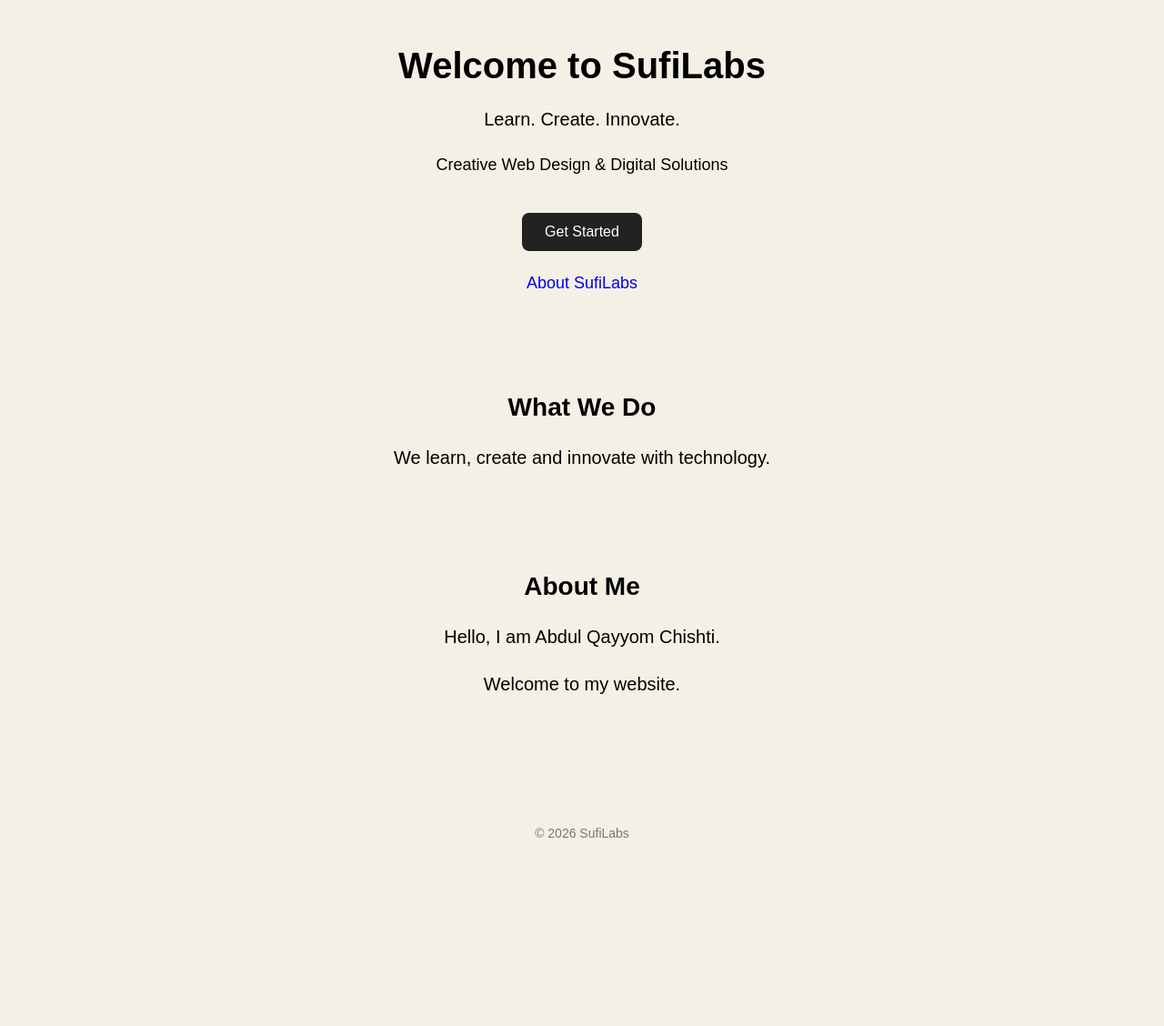
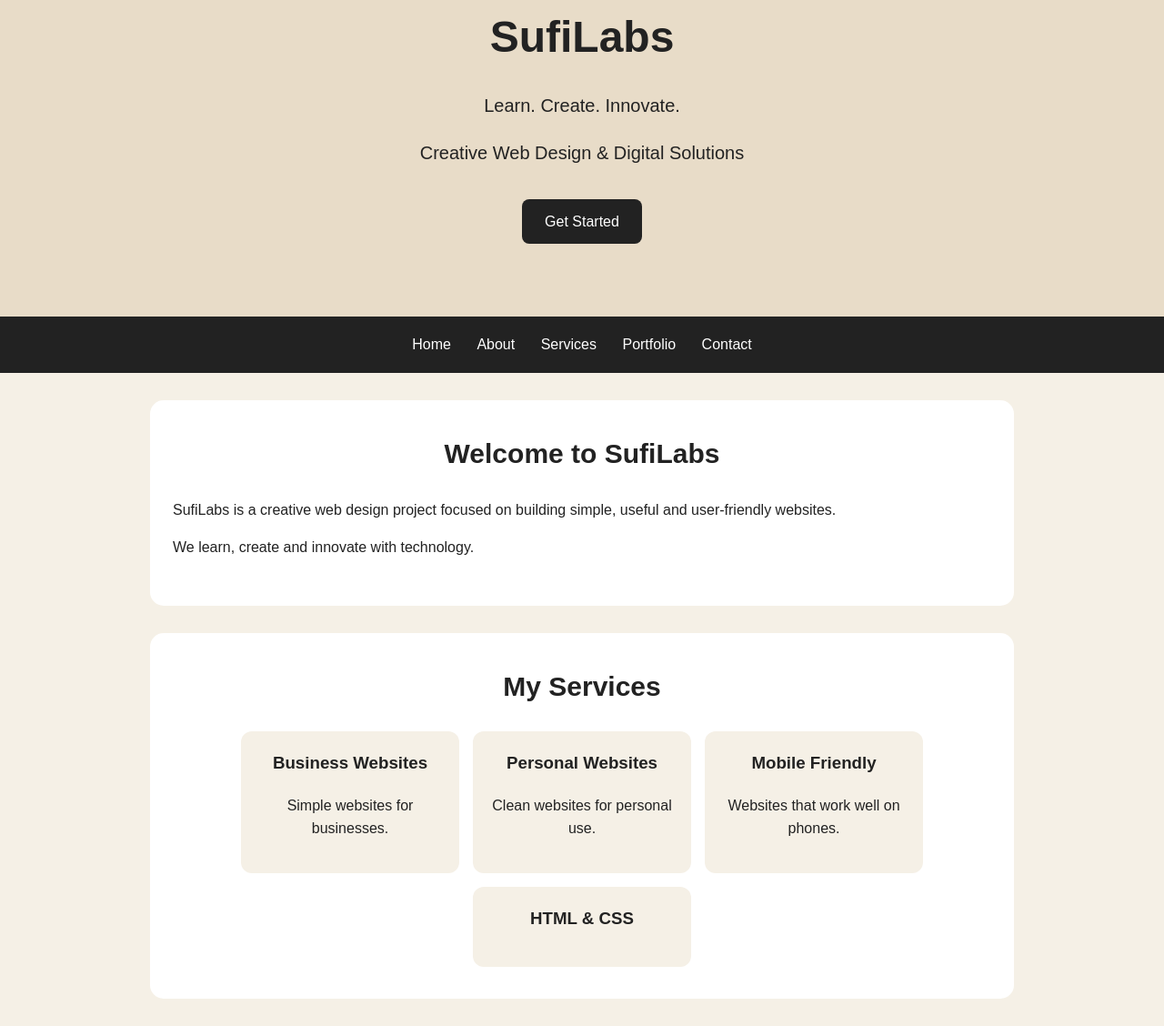
Before and after one commit to Abdul-Qayyom/Sufilabs, a plain HTML site: page index.html in a window 1280 px wide. Shown: the part 77-1205 px from the top of the page at 91% size. Before the commit the page ends 1021 px from the top, so only its background shows below. Drawn offline with Linux system fonts and the light colour scheme.

Commit message:
Add files via upload

```diff
--- a/index.html
+++ b/index.html
@@ -5,72 +5,94 @@
     <meta charset="UTF-8">
     <meta name="viewport" content="width=device-width, initial-scale=1.0">
 
-    <title>SufiLabs - Home</title>
+    <title>SufiLabs - Creative Web Design</title>
 
     <style>
         body {
             margin: 0;
-            padding: 0;
-            background: #f5f0e6;
             font-family: Arial, sans-serif;
+            background-color: #f5f0e6;
+            color: #222;
+            line-height: 1.6;
+        }
+
+        header {
+            text-align: center;
+            padding: 80px 20px;
+            background-color: #e8dcc8;
+        }
+
+        header h1 {
+            font-size: 48px;
+            margin: 0 0 10px;
+        }
+
+        header p {
+            font-size: 20px;
+        }
+
+        nav {
+            text-align: center;
+            padding: 18px;
+            background-color: #222;
+        }
+
+        nav a {
+            color: white;
+            text-decoration: none;
+            margin: 0 12px;
+            font-size: 16px;
+        }
+
+        section {
+            max-width: 900px;
+            margin: 30px auto;
+            padding: 35px 25px;
+            background-color: white;
+            border-radius: 15px;
+        }
+
+        h2 {
+            text-align: center;
+            font-size: 30px;
+            margin-top: 0;
+        }
+
+        .hero-button {
+            display: inline-block;
+            background-color: #222;
+            color: white;
+            padding: 12px 25px;
+            text-decoration: none;
+            border-radius: 8px;
+            margin-top: 15px;
+        }
+
+        .services {
+            display: flex;
+            flex-wrap: wrap;
+            justify-content: center;
+            gap: 15px;
+        }
+
+        .card {
+            width: 200px;
+            padding: 20px;
+            background-color: #f5f0e6;
+            border-radius: 12px;
             text-align: center;
         }
 
-        header {
-            padding: 100px 20px 40px;
-        }
-
-        h1 {
-            font-size: 40px;
-            margin-bottom: 10px;
-            font-weight: bold;
-        }
-
-        h2 {
-            font-size: 28px;
-            margin-top: 50px;
-        }
-
-        p {
-            font-size: 20px;
-            line-height: 1.6;
-        }
-
-        .tagline {
-            font-size: 18px;
-        }
-
-        button {
-            background: #222;
-            color: white;
-            padding: 12px 25px;
-            font-size: 16px;
-            border: none;
-            border-radius: 8px;
-            cursor: pointer;
-            margin-top: 20px;
-        }
-
-        button:hover {
-            background: #555;
-        }
-
-        .about-link {
-            display: inline-block;
-            margin-top: 25px;
-            text-decoration: none;
-            font-size: 18px;
-        }
-
-        section {
-            padding: 20px;
+        .card h3 {
+            margin-top: 0;
         }
 
         footer {
-            margin-top: 80px;
-            padding: 20px;
-            font-size: 14px;
-            color: #777;
+            text-align: center;
+            padding: 30px;
+            margin-top: 40px;
+            background-color: #222;
+            color: white;
         }
     </style>
 </head>
@@ -78,49 +100,59 @@
 <body>
 
     <header>
-        <h1>Welcome to SufiLabs</h1>
+        <h1>SufiLabs</h1>
 
         <p>Learn. Create. Innovate.</p>
 
-        <p class="tagline">
-            Creative Web Design & Digital Solutions
-        </p>
+        <p>Creative Web Design & Digital Solutions</p>
 
-        <button onclick="alert('Welcome to SufiLabs!')">
-            Get Started
-        </button>
-
-        <br>
-
-        <a class="about-link" href="About.html">
-            About SufiLabs
-        </a>
+        <a class="hero-button" href="#services">Get Started</a>
     </header>
 
+
+    <nav>
+        <a href="index.html">Home</a>
+        <a href="About.html">About</a>
+        <a href="#services">Services</a>
+        <a href="#portfolio">Portfolio</a>
+        <a href="#contact">Contact</a>
+    </nav>
+
+
     <section>
-        <h2>What We Do</h2>
+        <h2>Welcome to SufiLabs</h2>
+
+        <p>
+            SufiLabs is a creative web design project focused on
+            building simple, useful and user-friendly websites.
+        </p>
 
         <p>
             We learn, create and innovate with technology.
         </p>
     </section>
 
-    <section>
-        <h2>About Me</h2>
 
-        <p>
-            Hello, I am Abdul Qayyom Chishti.
-        </p>
+    <section id="services">
 
-        <p>
-            Welcome to my website.
-        </p>
-    </section>
+        <h2>My Services</h2>
 
-    <footer>
-        © 2026 SufiLabs
-    </footer>
+        <div class="services">
 
-</body>
+            <div class="card">
+                <h3>Business Websites</h3>
+                <p>Simple websites for businesses.</p>
+            </div>
 
-</html>
+            <div class="card">
+                <h3>Personal Websites</h3>
+                <p>Clean websites for personal use.</p>
+            </div>
+
+            <div class="card">
+                <h3>Mobile Friendly</h3>
+                <p>Websites that work well on phones.</p>
+            </div>
+
+            <div class="card">
+                <h3>HTML & CSS</h
```
